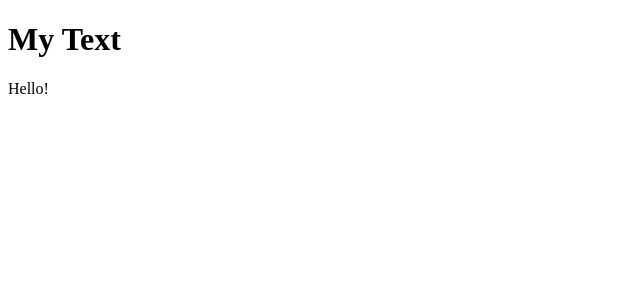
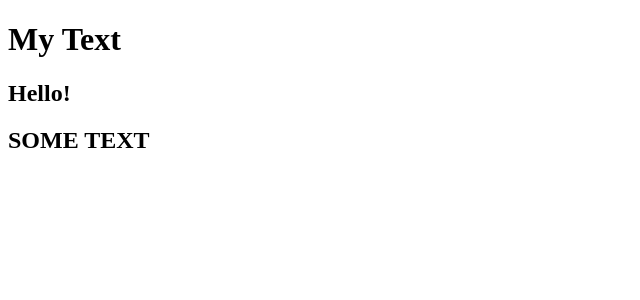
Before and after one commit to prom1r/test-task, a React app: page / in a window 1280 px wide. Shown: the top 300 px of the page, without its empty margins (0-640 px from the left). Built offline with nearby package versions, Linux system fonts and the light colour scheme.

Commit message:
add webpack alias

```diff
--- a/src/App.jsx
+++ b/src/App.jsx
@@ -1,10 +1,13 @@
 import React from 'react';
+import Text from "Components/Text.jsx";
 
-class App extends React.Component {
-    render() {
-        return React.createElement('div', null, `Hello!`);
-    }
+const App = () => {
+    return (
+        <>
+            <h2> Hello! </h2>
+            <Text/>
+        </>
+    );
 }
 
-
-export  default App;
+export default App;
--- /dev/null
+++ b/src/components/Text.jsx
@@ -0,0 +1,11 @@
+import React from 'react';
+
+const Text = () => {
+    return (
+        <>
+            <h2> SOME TEXT </h2>
+        </>
+    );
+}
+
+export default Text;
--- a/webpack.config.js
+++ b/webpack.config.js
@@ -18,4 +18,9 @@ module.exports = {
             }
         }]
     },
+    resolve: {
+        alias: {
+            Components: path.resolve(__dirname, 'src/components/'),
+        },
+    },
 }
```
